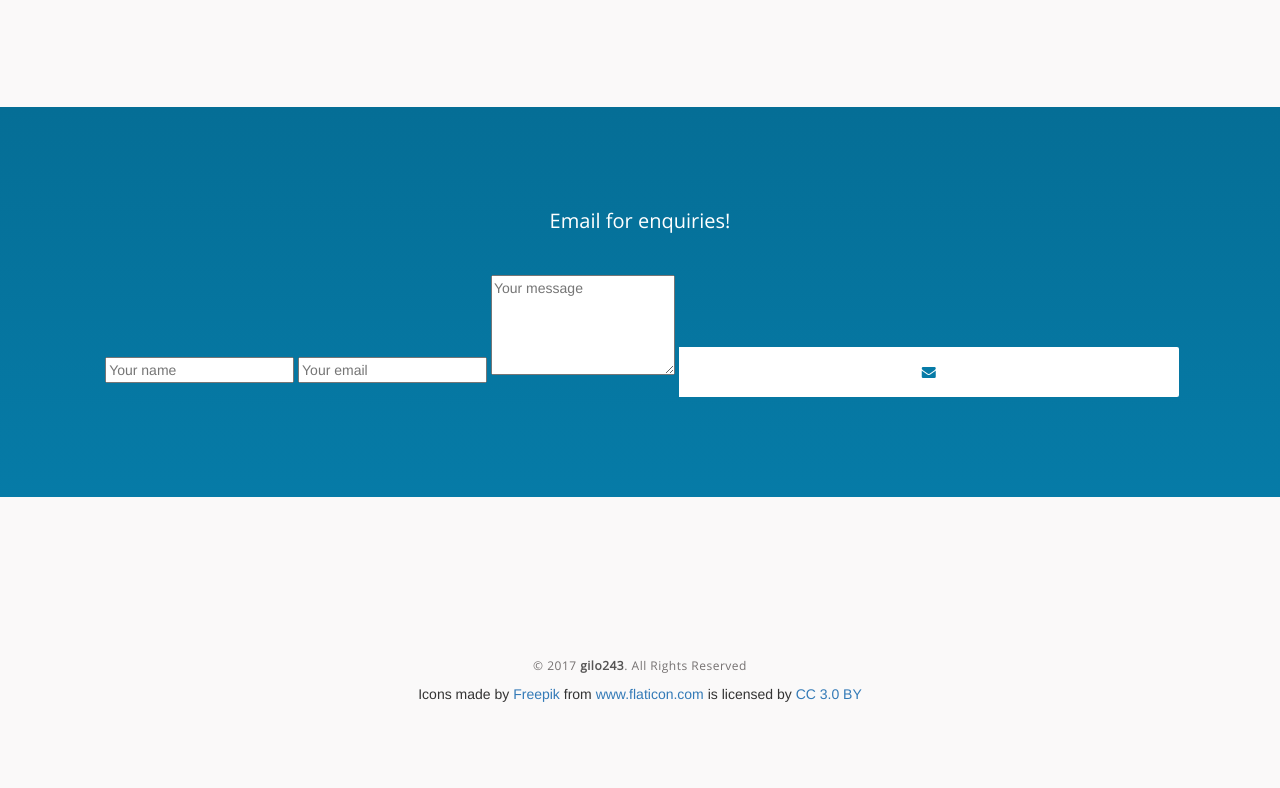
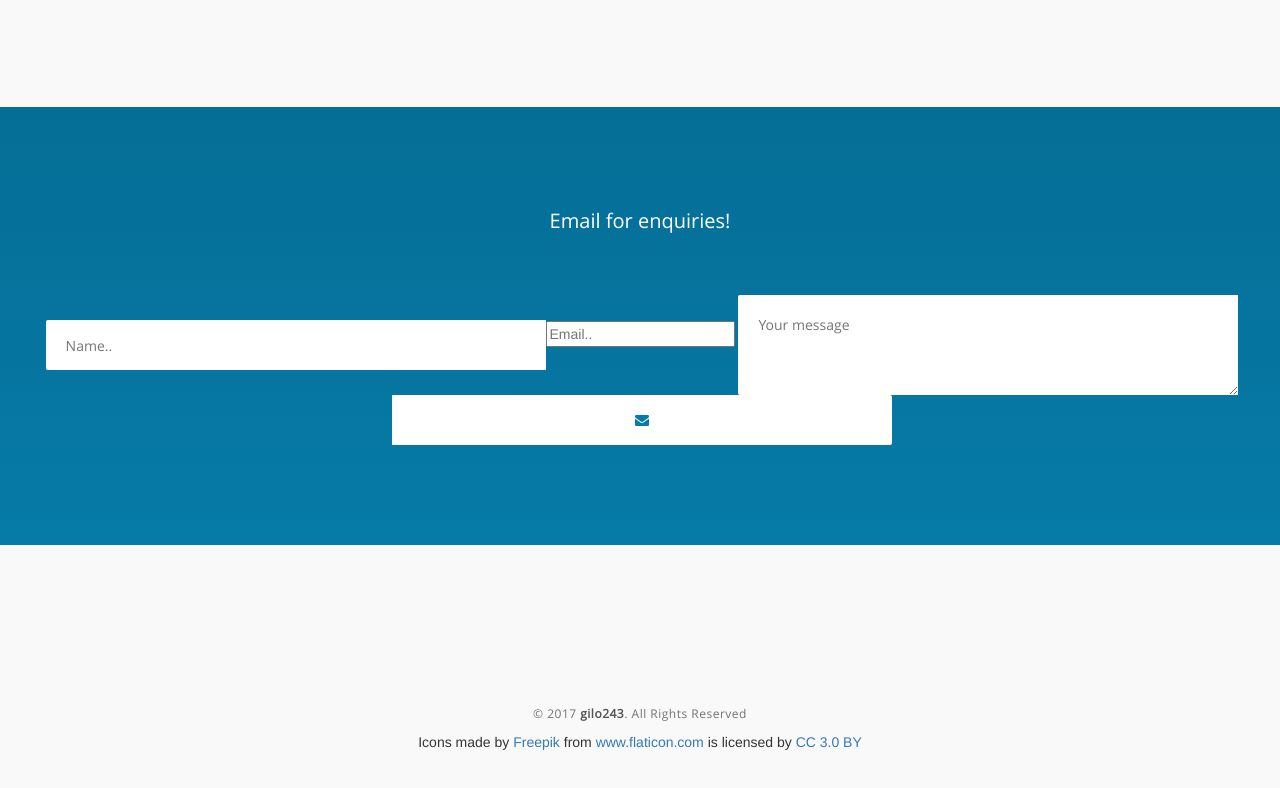
Before and after one commit to Gilo243/silly_jilly, a plain HTML site: page index.html in a window 1280 px wide. Shown: the part 2701-3489 px from the top of the page. Drawn offline with Linux system fonts and the light colour scheme.

Commit message:
fixing error

```diff
--- a/index.html
+++ b/index.html
@@ -270,10 +270,10 @@
 	<section class="sub_box" id= "contact">
 		<p class="cta_text animated wow fadeInDown">Email for enquiries!</p>
         <form id="contactform" method="POST">
-            <input type="text" name="name" placeholder="Your name">
-            <input type="email" name="_replyto" placeholder="Your email">
+            <input type="text" id="mc-email" name="name" placeholder="Name..">
+            <input type="email" name="_replyto" placeholder="Email..">
             <input type="hidden" name="_subject" value="Website contact" />
-            <textarea name="message" placeholder="Your message"></textarea>
+            <textarea name="message" id="mc-email" placeholder="Your message"></textarea>
             <input type="text" name="_gotcha" style="display:none" />
             <button type="submit" form="contactform" id="mc_submit">
                 <i class="fa fa-envelope envelope_colour"></i>
```
